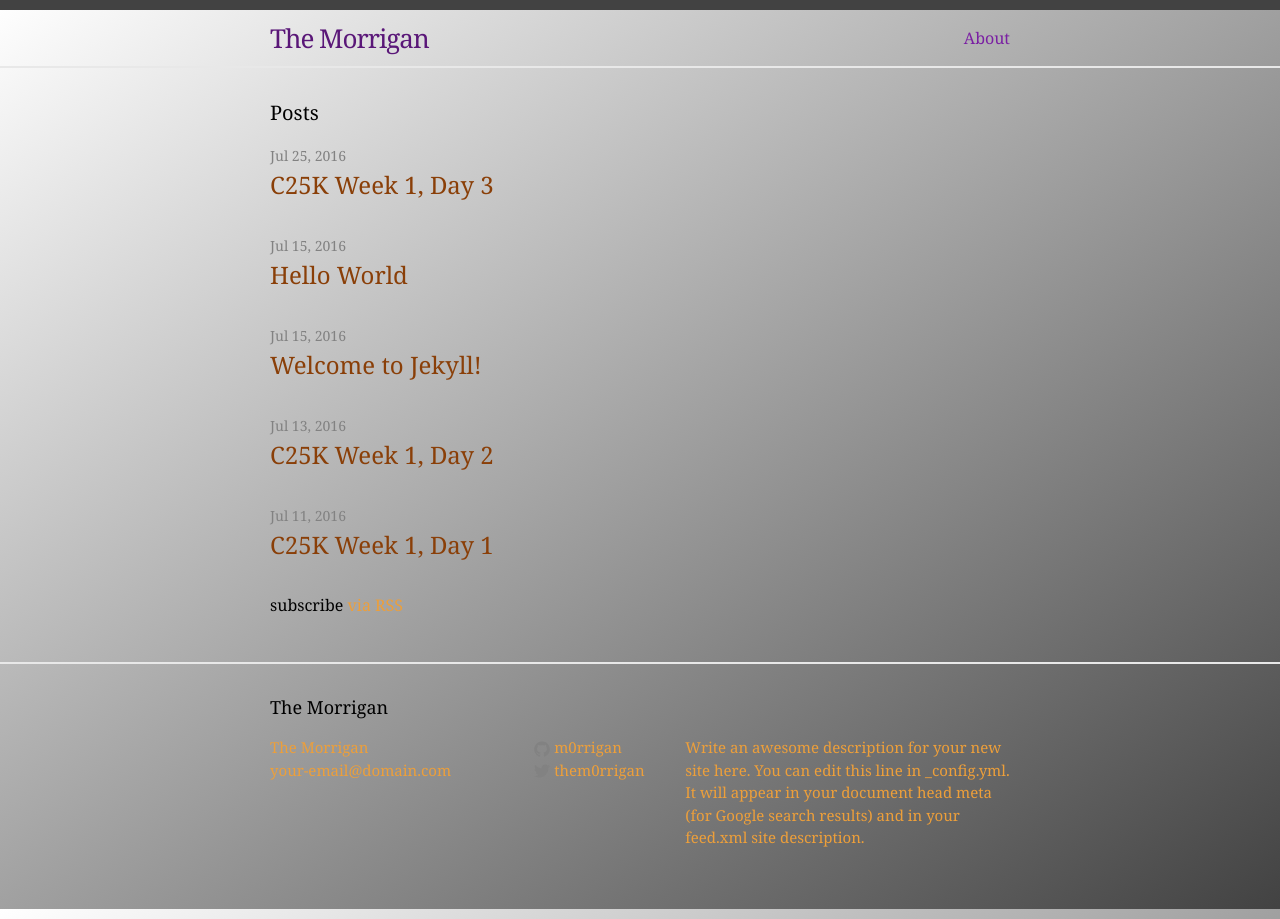
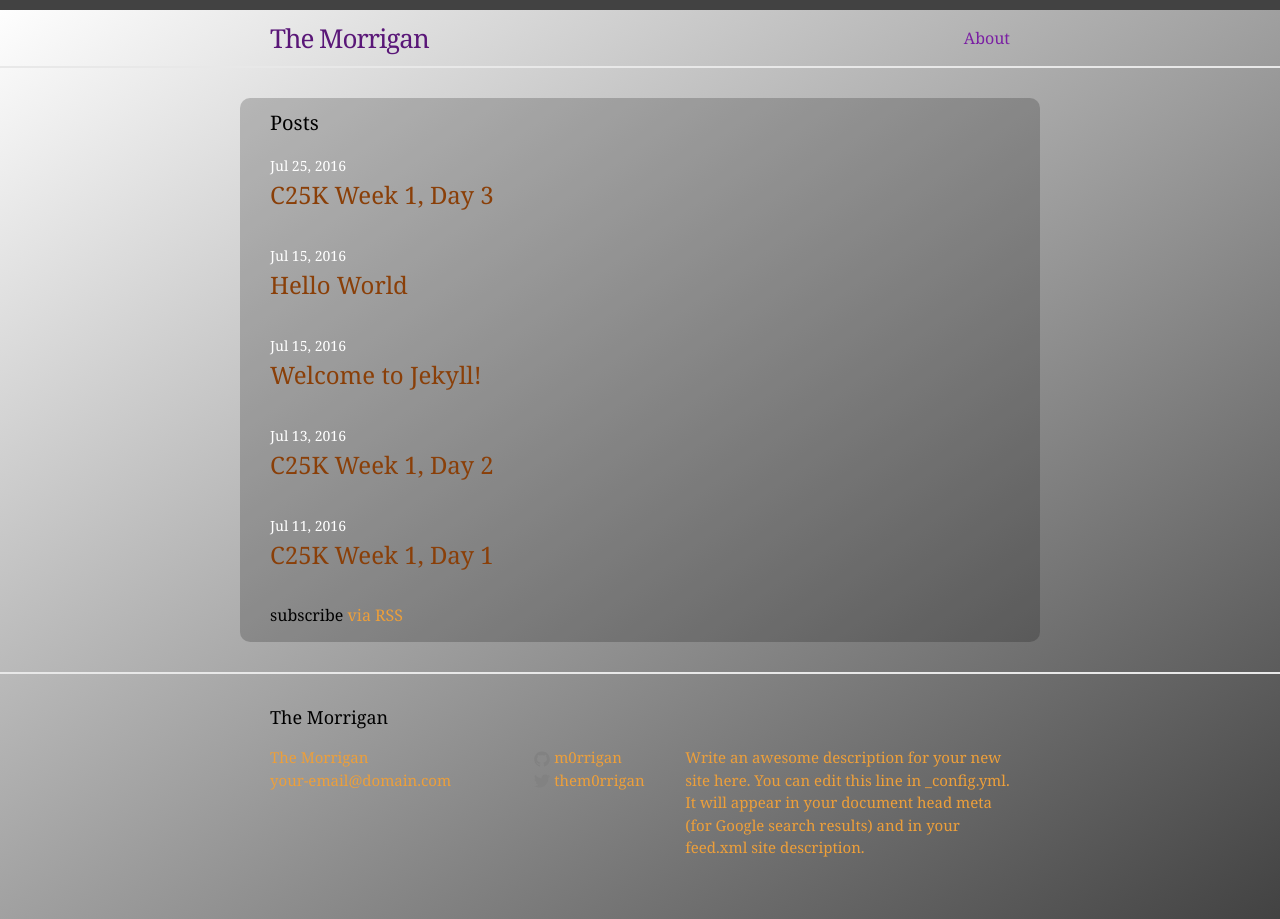
Before and after one commit to M0rrigan/M0rrigan.github.io, a Jekyll site: the page built from index.html, in a window 1280 px wide. Built offline with Jekyll 4.4.1, drawn with Linux system fonts in a browser that asks for light colours.

Commit message:
post container

```diff
--- a/_sass/_layout.scss
+++ b/_sass/_layout.scss
@@ -171,6 +171,12 @@
 .page-content {
     // width: 80%;
     padding: $spacing-unit 0;
+
+    .wrapper {
+      background: rgba($black, 0.2);
+      border-radius: 10px;
+      padding-top: 10px;
+    }
 }
 
 .page-heading {
@@ -188,7 +194,7 @@
 
 .post-meta {
     font-size: $small-font-size;
-    color: $grey-color;
+    color: $white;
 }
 
 .post-link {
--- a/css/main.scss
+++ b/css/main.scss
@@ -21,6 +21,8 @@ $brand-color:      #2a7ae2;
 $post-color:       #8A3f08;
 $link-color:       #ed9f3A;
 
+$white:            #ffffff;
+$black:            #000000;
 $grey-color:       #828282;
 $grey-color-light: lighten($grey-color, 40%);
 $grey-color-dark:  darken($grey-color, 25%);
```
